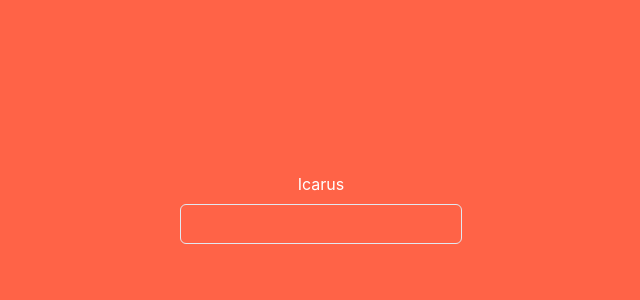
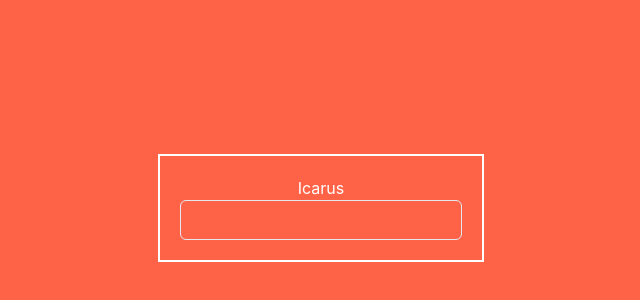
Before and after one commit to codelrond78/icarus-client, a React (Create React App) app: page / in a window 1280 px wide. Shown: the part 192-492 px from the top of the page, without its empty margins (319-959 px from the left). Built offline with nearby package versions, Linux system fonts and the light colour scheme; a small style sheet from the web is missing.

Commit message:
testing ok!

```diff
--- a/src/App.js
+++ b/src/App.js
@@ -28,12 +28,16 @@ function Password(){
       >
         <Center bg='tomato' h='100%' w='100%' color='white'>
           <VStack>
-            <Text>Icarus</Text>
-            <Input onChange={(ev) => setText(ev.target.value)} onKeyPress={e=> {
-                if (e.key === 'Enter') {
-                  setPassword(text);
-                }
-            }}/>
+            <Box border='2px solid' borderColor='white'>
+              <Box ml='20px' mr='20px' mt='20px' mb='20px'>
+                <Text align='center'>Icarus</Text>
+                <Input onChange={(ev) => setText(ev.target.value)} onKeyPress={e=> {
+                    if (e.key === 'Enter') {
+                      setPassword(text);
+                    }
+                }}/>
+              </Box>
+            </Box>
           </VStack>
         </Center>
       </Box>
@@ -90,8 +94,8 @@ function InnerApp(){
             <WorkspaceList />
             <VStack style={ {maxWidth: '500px'} }>
               <ManageYaml workspace="gorilla" />
-              <Shell />
             </VStack>
+            <Shell />
           </HStack>
         </Container>
       </MyPouchProvider>
--- a/src/components/ManageYaml.js
+++ b/src/components/ManageYaml.js
@@ -19,12 +19,16 @@ function getNameWorkspace(){
 async function create(yaml, description){
     const workspace = getNameWorkspace();
     const url = `/api/workspace/${workspace}`;
-    console.log('POST', url, yaml);
+    console.log('POST', url);
+    console.log(yaml);
+    console.log(description);
     await axios.post(url, {yaml, description});
 }
 
 async function save(workspace, yaml, description){
-    console.log('save', workspace, yaml);
+    const url = `/api/workspace/${workspace}`;
+    console.log('PUT', url, yaml, description);
+    //await axios.put(url, {yaml, description})
 }
 
 /*
@@ -72,7 +76,7 @@ const SaveButton = ({workspace, toggleEdit, yaml, description}) => {
 const ManageYaml = () => {
     const [workspace, setActiveWorkspace] = useRecoilState(activeWorkspaceName);
     const { doc, loading, state, error } = useDoc(workspace, {db: 'localWorkspaces'});
-    console.log(loading, state, error)
+
     const [isValid, setValid] = useState(true);
     const [edit, setEdit] = useState(false);
     const [yamlText, setYamlText] = useState('"version": ";)"');
@@ -86,7 +90,7 @@ const ManageYaml = () => {
     }, [workspace, doc]);
 
     const handleYamlChange = (event) => {
-        setValid(false);
+        //setValid(false);
         setYamlText(event.target.value);
     }
     const toggleEdit = () => setEdit(!edit);
@@ -95,8 +99,10 @@ const ManageYaml = () => {
         <VStack>
             {edit ?
                 <VStack>
+                    <Text>Description</Text>
                     <Textarea value={description} onChange={(ev)=>setDescription(ev.target.value)} />
-                    <Textarea value={yamlText} onChange={handleYamlChange} />
+                    <Text>Specification</Text>
+                    <Textarea style={{width: '300px', height: '400px'}} value={yamlText} onChange={handleYamlChange} />
                     <HStack>
                         {   !isValid ? (<Button>Validate</Button>) :
                             (workspace ?
--- a/src/components/WorkspaceCard.js
+++ b/src/components/WorkspaceCard.js
@@ -51,7 +51,6 @@ function Card({workspace:  {id, description, containers}}) {
   const {doc} = useDoc(id, {db: 'localWorkspaces'})
 
   function deleteWorkspace(){
-    console.log('my doc', doc, id)
     db.remove(doc);
   }
 
@@ -74,7 +73,7 @@ function Card({workspace:  {id, description, containers}}) {
         <HStack>
           <RunButton workspace={id} />
           <StopButton workspace={id} />
-          <Button onClick={()=>deleteWorkspace()}>Delete</Button>
+          <Button colorScheme='pink' onClick={()=>deleteWorkspace()}>Delete</Button>
         </HStack>
         <List>
           {containers.map(container =>
```
